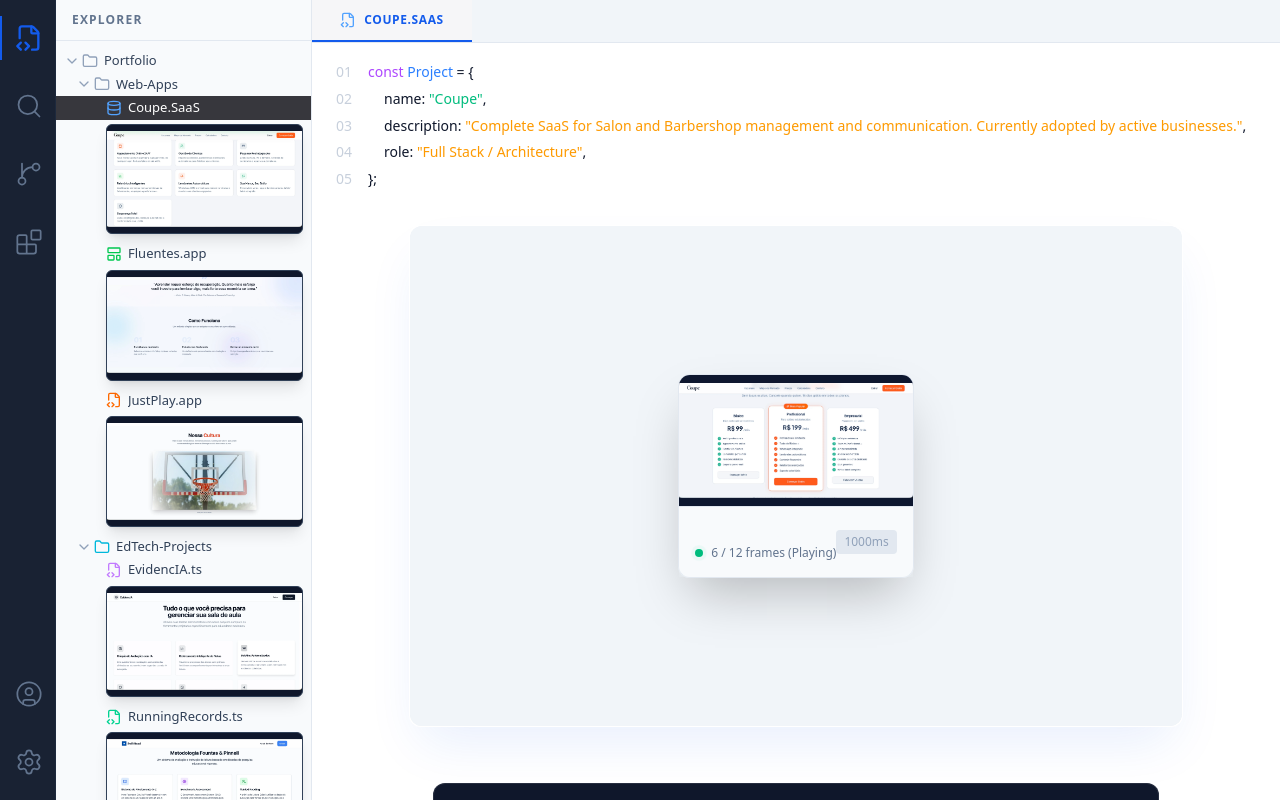
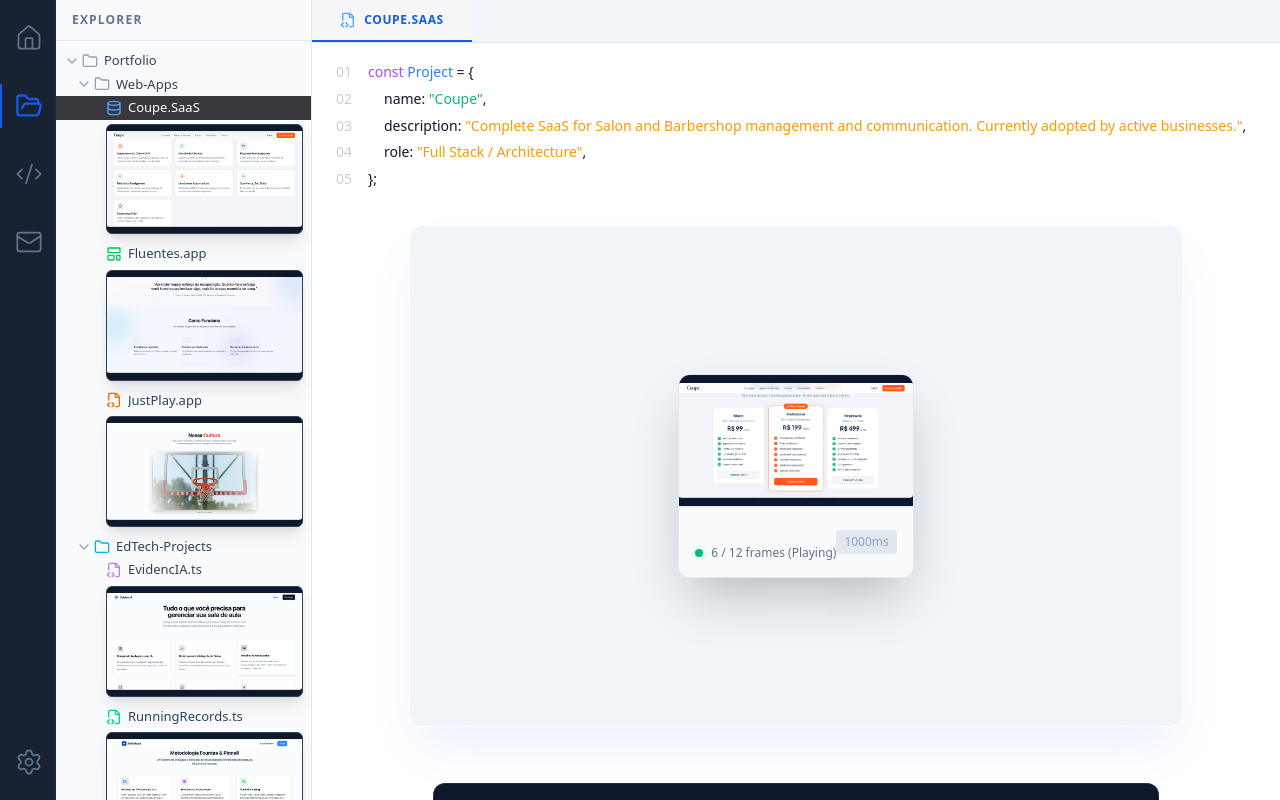
Before and after one commit to carulla/Portfolio, a Next.js app: page /Portfolio/projects/coupe in a window 1280 px wide. Built offline with nearby package versions, Linux system fonts and the light colour scheme.

Commit message:
feat: align desktop sidebar buttons with mobile navigation

```diff
--- a/components/layout/sidebar.tsx
+++ b/components/layout/sidebar.tsx
@@ -2,21 +2,20 @@
 
 import Link from 'next/link';
 import { usePathname } from 'next/navigation';
-import { FileCode2, Search, GitBranch, Blocks, Settings, UserCircle } from 'lucide-react';
+import { Home, FolderOpen, Code2, Mail, Settings, UserCircle } from 'lucide-react';
 import { cn } from '@/lib/utils';
 
 export function Sidebar() {
     const pathname = usePathname();
 
     const navItems = [
-        { icon: FileCode2, href: '/projects', label: 'Explorer' },
-        { icon: Search, href: '#', label: 'Search' },
-        { icon: GitBranch, href: '#', label: 'Source Control' },
-        { icon: Blocks, href: '#', label: 'Extensions' },
+        { icon: Home, href: '/', label: 'Home' },
+        { icon: FolderOpen, href: '/projects', label: 'Work' },
+        { icon: Code2, href: '/stack', label: 'Stack' },
+        { icon: Mail, href: '/contact', label: 'Contact' },
     ];
 
     const bottomItems = [
-        { icon: UserCircle, href: '/', label: 'Profile' },
         { icon: Settings, href: '#', label: 'Settings' },
     ];
 
@@ -24,7 +23,9 @@
         <div className="hidden md:flex fixed left-0 top-0 bottom-0 w-14 bg-surface-dark border-r border-slate-800 flex-col items-center py-4 z-50">
             <div className="flex flex-col items-center gap-6 w-full">
                 {navItems.map((item) => {
-                    const isActive = pathname === item.href || pathname.startsWith(item.href + '/');
+                    const isActive = item.href === '/'
+                        ? pathname === '/'
+                        : pathname === item.href || pathname.startsWith(item.href + '/');
                     const Icon = item.icon;
                     return (
                         <Link
```
